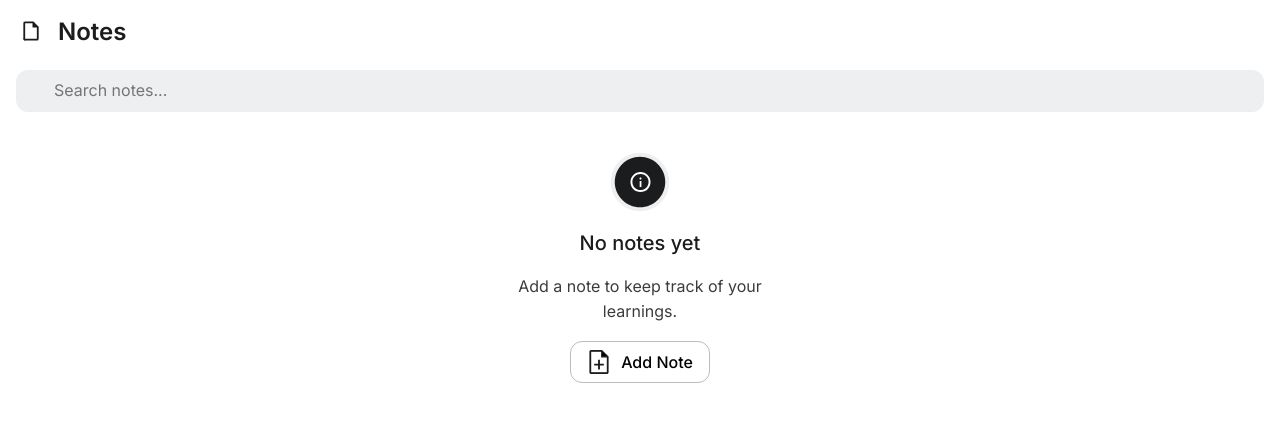
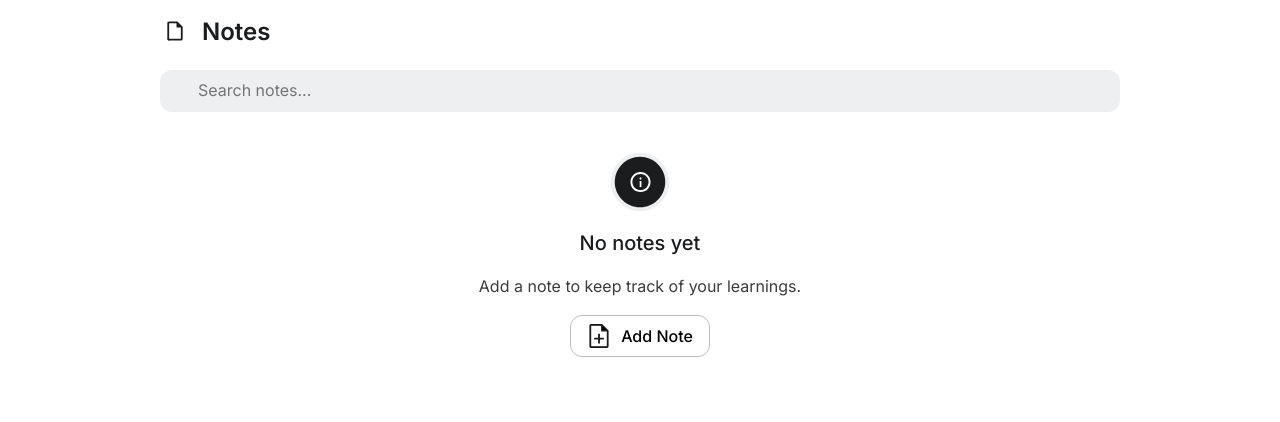
Before and after one commit to Gnoneks/Notes-app, a plain HTML site: page index.html in a window 1280 px wide. Drawn offline with Linux system fonts and the light colour scheme.

Commit message:
006--Add responsive styles

```diff
--- a/app.js
+++ b/app.js
@@ -1,5 +1,5 @@
 const noNotesSection = document.getElementById("no-notes-section");
-const searchBar = document.getElementById("search-bar-input");
+const searchBar = document.getElementById("search-bar");
 const addNoteButtons = document.getElementsByName("add-note-button");
 const addNextNoteButton = document.getElementById("add-next-note-button");
 const editNoteForm = document.getElementById("edit-note-form");
--- a/index.html
+++ b/index.html
@@ -17,7 +17,7 @@
       <img src="icons/note.svg" alt="Folded paper" width="30" height="30" />
       <h1 class="header-title">Notes</h1>
     </header>
-    <input class="search-bar-input" id="search-bar-input" type="text" placeholder="Search notes..." />
+    <input class="search-bar" id="search-bar" type="text" placeholder="Search notes..." />
     <section class="no-notes" id="no-notes-section">
       <img src="icons/info.svg" alt="I letter in black circle" width="60" height="60" />
       <p class="no-notes-title">No notes yet</p>
--- a/styles.css
+++ b/styles.css
@@ -10,6 +10,7 @@ body {
 main {
   display: flex;
   flex-direction: column;
+  margin: auto;
   gap: 24px;
 }
 
@@ -93,7 +94,7 @@ textarea {
   gap: 12px;
 }
 
-.search-bar-input {
+.search-bar {
   padding-left: 38px;
   margin: 0 16px;
   background: #eeeff0 url(icons/search-glass.svg) no-repeat scroll 7px 7px;
@@ -165,6 +166,7 @@ textarea {
     &:hover {
       font-weight: 500;
       text-decoration: underline;
+      background-color: transparent;
     }
   }
 
@@ -260,3 +262,37 @@ textarea {
     justify-content: space-between;
   }
 }
+
+@media (min-width: 768px) {
+  main {
+    max-width: 760px;
+  }
+
+  .header {
+    padding: 16px 0 0;
+  }
+
+  .search-bar,
+  .add-next-note-button {
+    margin: 0;
+  }
+
+  .no-notes {
+    max-width: unset;
+  }
+
+  .edit-note {
+    border: none;
+    border-radius: 12px;
+  }
+
+  .notes {
+    padding: 0;
+  }
+}
+
+@media (min-width: 992px) {
+  main {
+    max-width: 960px;
+  }
+}
```
